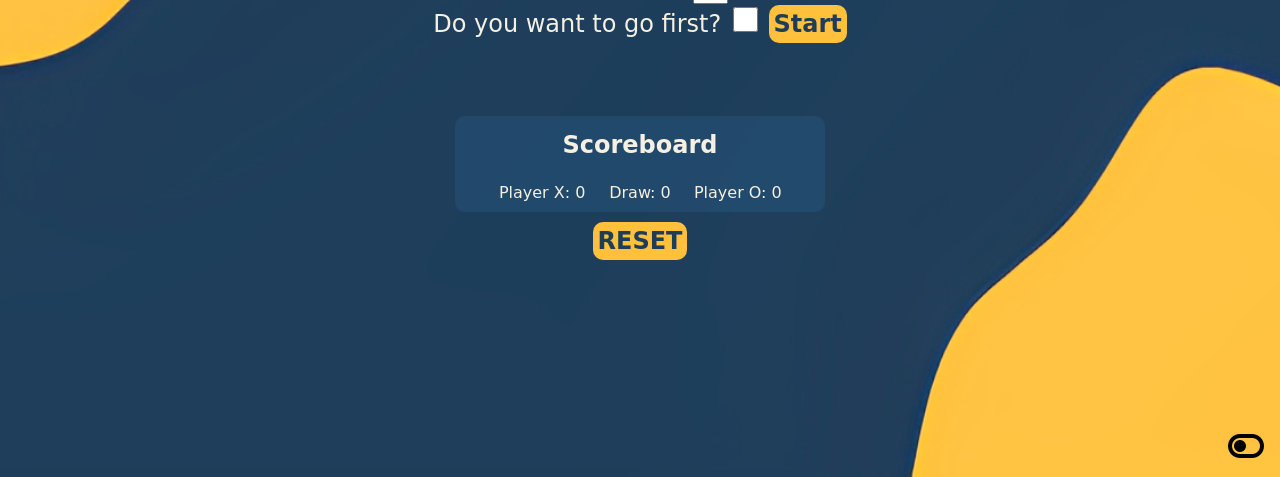
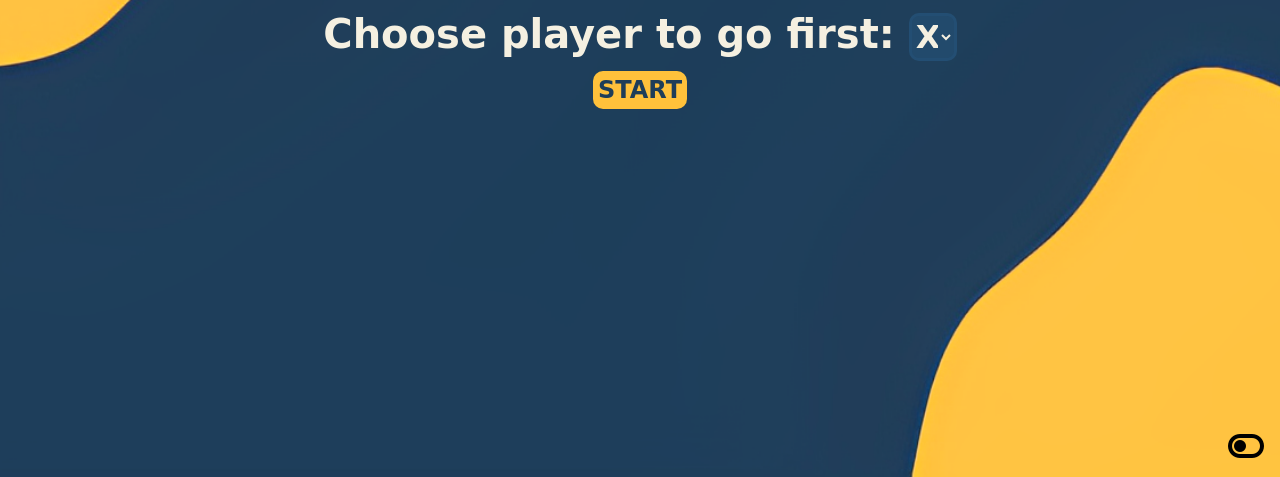
Before and after one commit to jeinieldjs/tic-tac-toe, a plain HTML site: page index.html in a window 1280 px wide. Shown: the part 323-800 px from the top of the page. Drawn offline with Linux system fonts and the light colour scheme; a web font is replaced by a local one.

Commit message:
Added choose first player option

```diff
--- a/app.js
+++ b/app.js
@@ -32,11 +32,12 @@ document.body.appendChild(resetButton);
 function setupGame() {
   const playerChoiceDiv = document.getElementById('player-choice');
   const symbolSelect = document.getElementById('symbol');
-  const firstMoveCheckbox = document.getElementById('first-move');
   const startButton = document.getElementById('start-button');
-  const goesFirstInfo = document.getElementById('infoboard');
+  const scoreboard = document.getElementById('scoreboard');
   gameBoard.style.display = 'none';
-  goesFirstInfo.style.display = 'none';
+  infoDisplay.style.display ='none';
+  resetButton.style.visibility ='hidden';
+  scoreboard.style.visibility ='hidden';
 
   startButton.addEventListener('click', () => {
     const playerSymbol = symbolSelect.value.toUpperCase();
@@ -47,13 +48,13 @@ function setupGame() {
       startingPlayerSymbol = playerSymbol;
     }
 
-    const playerFirst = firstMoveCheckbox.checked;
-    turn = playerFirst ? startingPlayerSymbol : startingPlayerSymbol === 'X' ? 'O' : 'X';
-
-    goesFirstInfo.textContent = `${turn} goes first.`;
-    gameBoard.style.display = '';
-    goesFirstInfo.style.display = 'block';
+    turn = startingPlayerSymbol;
+    infoDisplay.textContent = `${turn} goes first.`;
+    gameBoard.style.display = 'flex';
+    infoDisplay.style.display = 'flex';
     playerChoiceDiv.style.display = 'none';
+    resetButton.style.visibility ='visible';
+    scoreboard.style.visibility ='visible';
   });
 }
 
@@ -232,11 +233,10 @@ function showNextMove() {
 }
 
 function resetGame() {
+  setupGame();
   controlContainer.style.visibility = 'hidden';
   const allSquares = document.querySelectorAll('.square');
   allSquares.forEach(square => square.textContent = '');
-  turn = 'X';
-  infoDisplay.textContent = 'X goes first';
   gameEnds = false;
   allSquares.forEach(square => square.addEventListener('click', takeTurn));
   moveHistory = [];
@@ -245,16 +245,12 @@ function resetGame() {
   gameBoard.classList.remove('blink-yellow');
   gameBoard.classList.remove('blink-white');
   updateScore();
-
-  resetButton.addEventListener('click', () => {
-  resetGame();
-  setupGame();
   const playerChoiceDiv = document.getElementById('player-choice');
   playerChoiceDiv.style.display = 'block';
+};
+resetButton.addEventListener('click', () => {
+  resetGame();
 });
-
-setupGame();
-}
 
 prevButton.onclick = showPreviousMove;
 nextButton.onclick = showNextMove;
--- a/index.html
+++ b/index.html
@@ -15,19 +15,17 @@
 <body>
 
 <div id="text-wrapper">
-<h1>TIC-TAC-TOE</h1>
+  <h1>TIC-TAC-TOE</h1>
 <p id="infoboard"></p>
 </div>
 <div id="player-choice">
-  <label for="symbol">Choose your symbol: </label>
+  <label for="symbol">Choose player to go first: </label>
   <select id="symbol">
     <option value="X">X</option>
     <option value="O">O</option>
   </select>
   <br>
-  <label for="first-move">Do you want to go first?</label>
-  <input type="checkbox" id="first-move">
-  <button id="start-button">Start</button>
+  <button id="start-button">START</button>
 </div>
 <div id="gameboard"></div>
 <div id="controls"></div>
--- a/style.css
+++ b/style.css
@@ -16,13 +16,14 @@ body {
 }
 
 h1 {
-    font-family: 'Gaegu', cursive;
+    margin-top: 20px;
+    margin-bottom: -10px;
+    text-align: center;
+    font-family: 'Nova Slim', cursive;
     font-weight: 900;
-    font-size: 4rem;
+    font-size: 5rem;
     color: #f5f0e1;
     animation: effect 2s linear infinite;
-    margin:0;
-
 }
 
 @keyframes effect {
@@ -31,10 +32,12 @@ h1 {
     100% {color: #ff6e40;}
 }
 #infoboard {
-    padding: 10px;
+    padding-top: 10px;
     font-size: 2rem;
     margin: 0;
     text-align: center;
+    display: flex;
+    justify-content: center;
 }
 
 #gameboard {
@@ -148,7 +151,7 @@ h1 {
     width: 100%;
 }
 
-#reset-button {
+#reset-button, #start-button {
     font-size: 1.5rem;
     font-weight: 600;
     border: none;
@@ -159,7 +162,7 @@ h1 {
     font-family: 'Nova Slim', cursive;
 }
 
-#reset-button:hover{
+#reset-button:hover, #start-button:hover{
     background-color: #ff6e40;
 }
 
@@ -174,7 +177,7 @@ h1 {
 }
 
 .control-buttons {
-    font-size: 2rem;
+    font-size: 1rem;
     font-weight: 600;
     border: none;
     border-radius: 50px;
@@ -191,7 +194,7 @@ background-color: #ffc13b;
 #scoreboard {
     margin-top: 5px;
     margin-bottom: 10px;
-    padding: 10px;
+    padding: 5px;
     background-color: #26527992;
     border-radius: 10px;
     display: flex;
@@ -233,31 +236,27 @@ background-color: #ffc13b;
 }
 
 #player-choice {
-    font-size: 1.5rem;
+    font-family: 'Gaegu', cursive;
+    font-size: 2.5rem;
+    font-weight: 800;
+    text-align: center;
+    padding-top: 50px;
 }
 
+#symbol {
+    height: 3rem;
+    width: 3rem;
 
-#first-move {
-    height: 25px;
-    width: 25px;
 
 }
 
-
- #symbol {
-    height: 35px;
-    width: 35px;
-
- }
-
-
- #start-button {
-    font-size: 1.5rem;
-        font-weight: 600;
-        border: none;
-        border-radius: 10px;
-        padding: 5px;
-        color: #1e3d59;
-        background-color: #ffc13b;
-        font-family: 'Nova Slim', cursive;
- }
+select {
+    background-color: #26527992;
+    border: solid 3px #26527992;
+    border-radius: 10px;
+    font-family: 'Gaegu', cursive;
+    font-size: 2rem;
+    font-weight: 800;
+    text-align: center;
+    color: #f5f0e1;
+}
```
